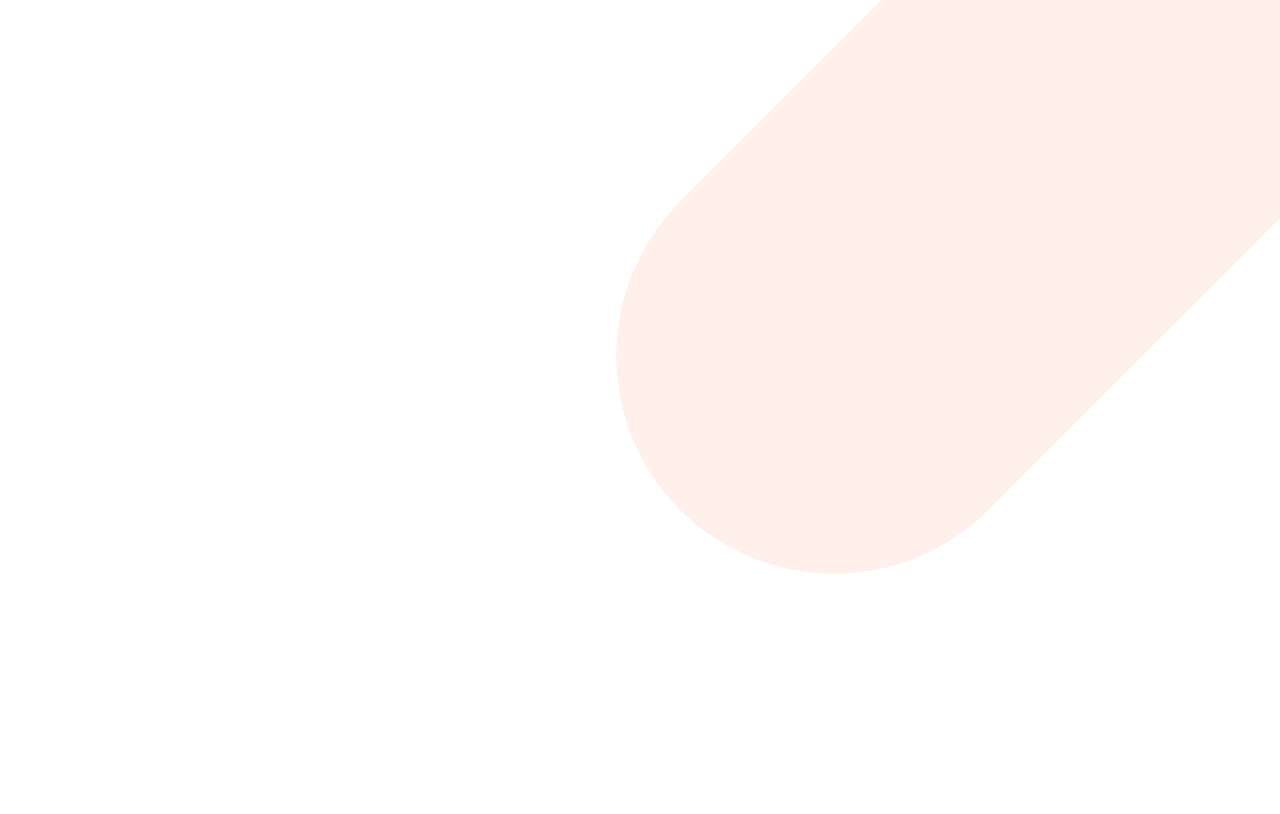
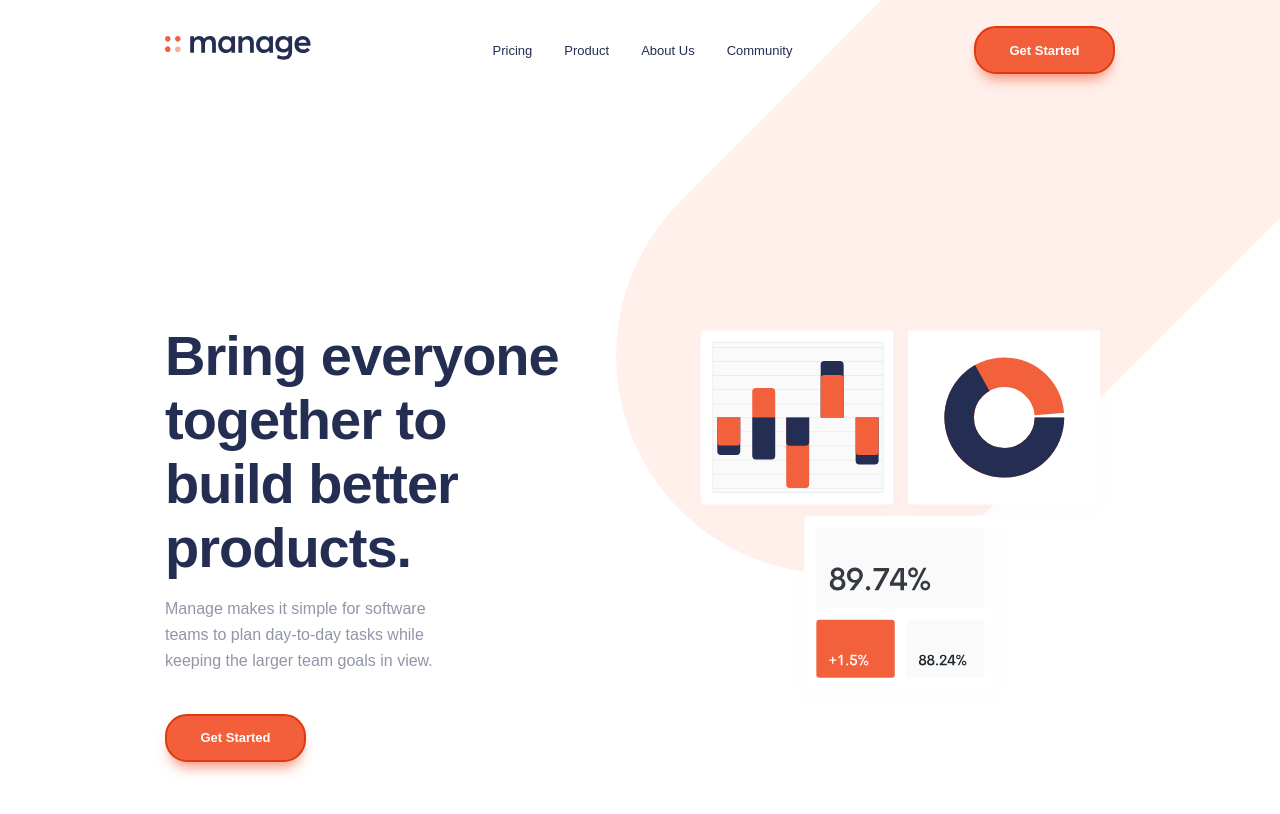
Before and after one commit to selly361/manage-landing-page, a React (Create React App) app: page / in a window 1280 px wide. Shown: the top 814 px of the page. Built offline with nearby package versions, Linux system fonts and the light colour scheme.

Commit message:
Update: refactired with components and logic

```diff
--- a/src/App.tsx
+++ b/src/App.tsx
@@ -1,7 +1,24 @@
-import React from 'react'
+import { AboutSection, Header } from 'Layout'
+
+import { Fragment } from 'react'
+import { useNavMenuContext } from 'Context'
+import useStickyNav from 'Hooks/useStickyHeader'
 
 function App() {
-  return null
+  const { isNavOpen } = useNavMenuContext()
+
+  const { isScrollIn, isScrollOut, containerRef } = useStickyNav()
+
+
+  return (
+    <Fragment>
+      <Header isScrollIn={isScrollIn} isScrollOut={isScrollOut} />
+      {isNavOpen ? <div className="overlay" /> : null}
+      <main ref={containerRef} className="main">
+        <AboutSection />
+      </main>
+    </Fragment>
+  )
 }
 
 export default App
```
